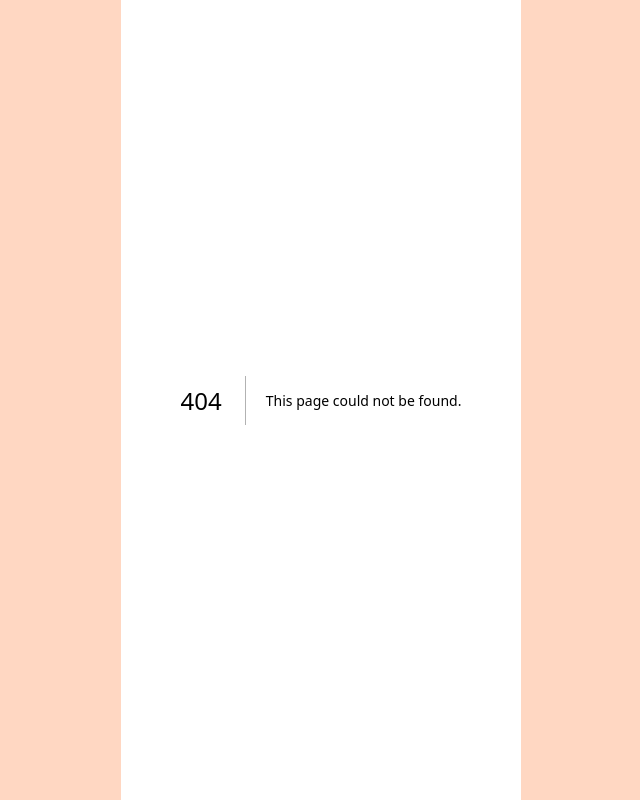
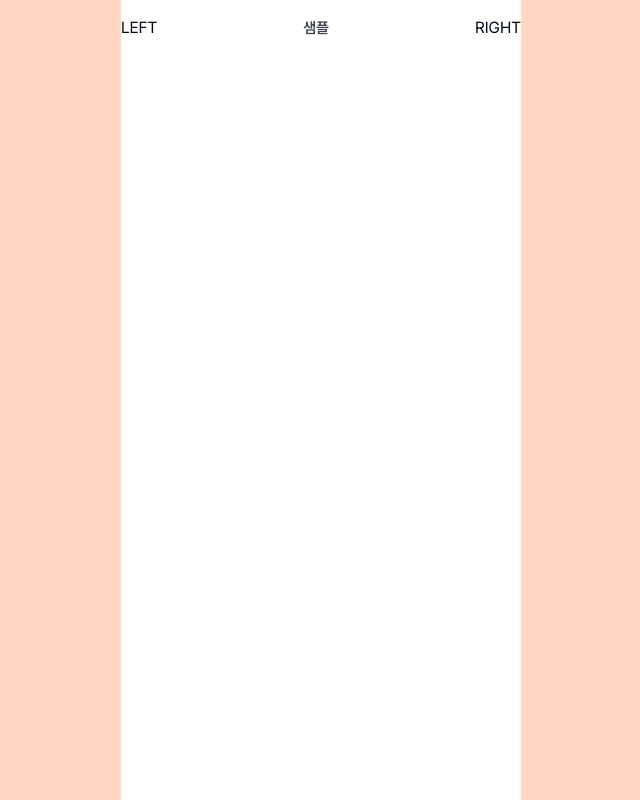
Before and after one commit to mash-up-kr/piikii_web, a Next.js app: page /sample in a window 1280 px wide. Before the commit this address had no page. Shown: the whole page, without its empty margins (319-959 px from the left). Built offline with nearby package versions, Linux system fonts and the light colour scheme.

Commit message:
feat: change nav bar styling to meet guideline

```diff
--- a/app/layout.tsx
+++ b/app/layout.tsx
@@ -26,7 +26,7 @@ export default function RootLayout({
         className={`${Pretendard.className} w-screen flex justify-center min-h-screen bg-primary-200`}
       >
         <ClientProvider>
-          <div className="w-[400px] bg-neutral-0">{children}</div>
+          <div className="w-[400px] bg-neutral-0 relative">{children}</div>
         </ClientProvider>
       </body>
     </html>
--- /dev/null
+++ b/app/sample/layout.tsx
@@ -0,0 +1,5 @@
+export default function Layout({
+  children,
+}: Readonly<{ children: React.ReactNode }>) {
+  return <div className="w-full h-full">{children}</div>;
+}
--- /dev/null
+++ b/app/sample/page.tsx
@@ -0,0 +1,13 @@
+import NavigationBar from "@/components/common/Navigation/NavigationBar";
+
+export default function SamplePage() {
+  return (
+    <div>
+      <NavigationBar
+        title="샘플"
+        leftSlot={<div>LEFT</div>}
+        rightSlot={<div>RIGHT</div>}
+      />
+    </div>
+  );
+}
--- a/components/common/Navigation/NavigationBar.tsx
+++ b/components/common/Navigation/NavigationBar.tsx
@@ -1,14 +1,22 @@
 interface Props {
+  /** 네비게이션 바 왼쪽 슬롯 - Padding은 외부에서 주입 */
   leftSlot?: React.ReactNode;
+
+  /** 네비게이션 바 오른쪽 슬롯 - Padding은 외부에서 주입 */
   rightSlot?: React.ReactNode;
+
   title?: string;
 }
 
 export default function NavigationBar({ leftSlot, rightSlot, title }: Props) {
   return (
-    <nav className="flex items-center py-[16px] justify-between">
+    <nav className="fixed w-[400px] flex items-center py-[16px] justify-between h-[56px] bg-neutral-0">
       <div>{leftSlot}</div>
-      {title && <h1 className="flex-1">{title}</h1>}
+      {title && (
+        <h1 className="flex-1 text-center text-neutral-700 text-semibold-15">
+          {title}
+        </h1>
+      )}
       <div>{rightSlot}</div>
     </nav>
   );
```
